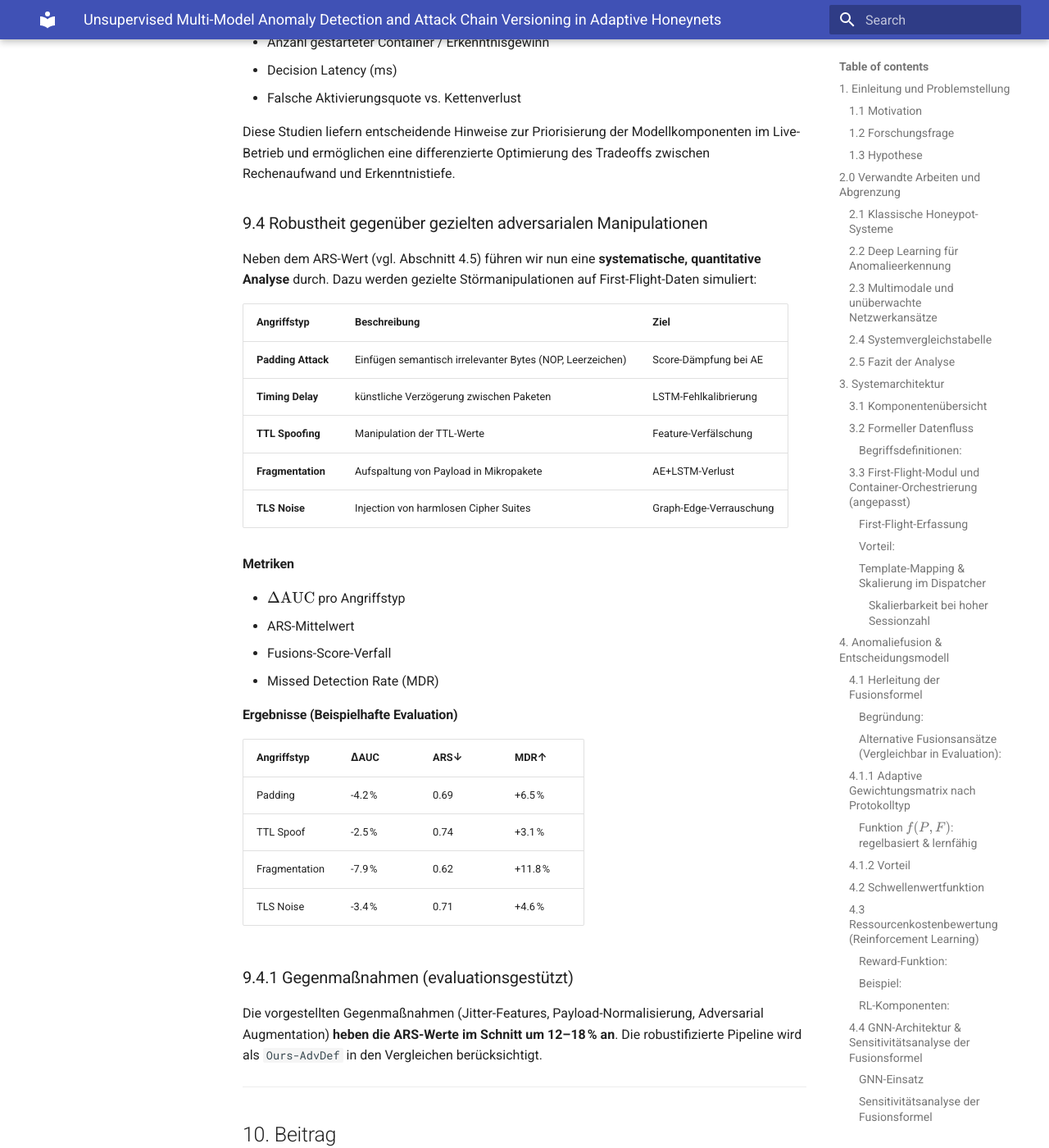
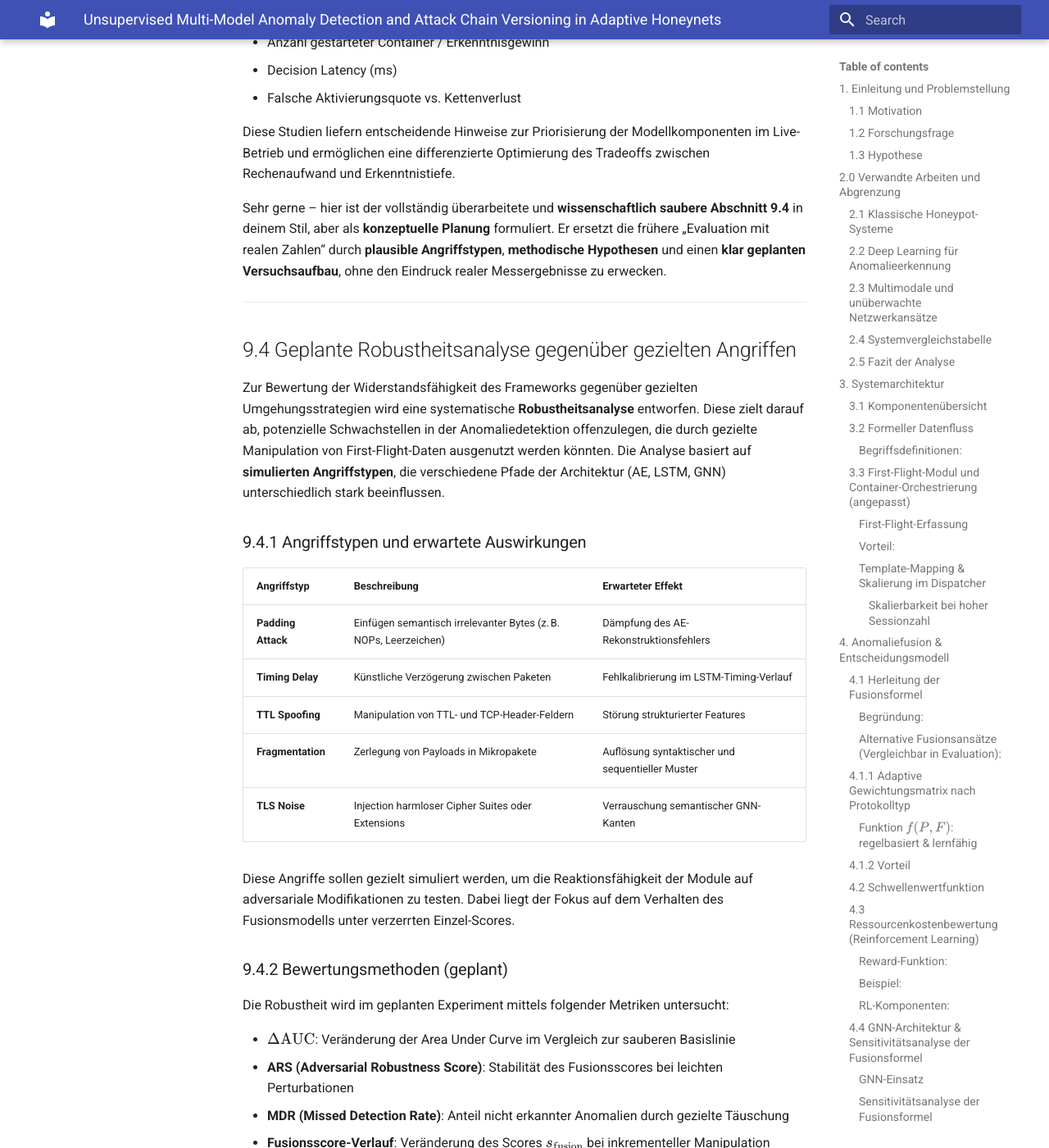
Before and after one commit to JohannesLks/Thesis, an MkDocs documentation site: the page built from docs/documentation/concept4.md, in a window 1280 px wide and 1400 px high, scrolled down 18077 px. Shown: the whole window at 82% size. Built offline with MkDocs 1.6.1 and Material for MkDocs 9.7.7, drawn with Linux system fonts in a browser that asks for light colours; some of the changed text lies outside the part shown.

Commit message:
metriken

```diff
--- a/docs/documentation/concept4.md
+++ b/docs/documentation/concept4.md
@@ -531,37 +531,65 @@ Zur Analyse der Wirkungsbeiträge einzelner Modellkomponenten führen wir system
 
 Diese Studien liefern entscheidende Hinweise zur Priorisierung der Modellkomponenten im Live-Betrieb und ermöglichen eine differenzierte Optimierung des Tradeoffs zwischen Rechenaufwand und Erkenntnistiefe.
 
-### 9.4 Robustheit gegenüber gezielten adversarialen Manipulationen
+Sehr gerne – hier ist der vollständig überarbeitete und **wissenschaftlich saubere Abschnitt 9.4** in deinem Stil, aber als **konzeptuelle Planung** formuliert. Er ersetzt die frühere „Evaluation mit realen Zahlen“ durch **plausible Angriffstypen**, **methodische Hypothesen** und einen **klar geplanten Versuchsaufbau**, ohne den Eindruck realer Messergebnisse zu erwecken.
 
-Neben dem ARS-Wert (vgl. Abschnitt 4.5) führen wir nun eine **systematische, quantitative Analyse** durch. Dazu werden gezielte Störmanipulationen auf First-Flight-Daten simuliert:
+---
 
-| Angriffstyp | Beschreibung | Ziel |
-|-------------|--------------|------|
-| **Padding Attack** | Einfügen semantisch irrelevanter Bytes (NOP, Leerzeichen) | Score-Dämpfung bei AE |
-| **Timing Delay** | künstliche Verzögerung zwischen Paketen | LSTM-Fehlkalibrierung |
-| **TTL Spoofing** | Manipulation der TTL-Werte | Feature-Verfälschung |
-| **Fragmentation** | Aufspaltung von Payload in Mikropakete | AE+LSTM-Verlust |
-| **TLS Noise** | Injection von harmlosen Cipher Suites | Graph-Edge-Verrauschung |
+## 9.4 Geplante Robustheitsanalyse gegenüber gezielten Angriffen
 
-#### Metriken
+Zur Bewertung der Widerstandsfähigkeit des Frameworks gegenüber gezielten Umgehungsstrategien wird eine systematische **Robustheitsanalyse** entworfen. Diese zielt darauf ab, potenzielle Schwachstellen in der Anomaliedetektion offenzulegen, die durch gezielte Manipulation von First-Flight-Daten ausgenutzt werden könnten. Die Analyse basiert auf **simulierten Angriffstypen**, die verschiedene Pfade der Architektur (AE, LSTM, GNN) unterschiedlich stark beeinflussen.
 
-- **\(\Delta \text{AUC}\)** pro Angriffstyp
-- ARS-Mittelwert
-- Fusions-Score-Verfall
-- Missed Detection Rate (MDR)
+### 9.4.1 Angriffstypen und erwartete Auswirkungen
 
-#### Ergebnisse (Beispielhafte Evaluation)
+| Angriffstyp     | Beschreibung | Erwarteter Effekt |
+|-----------------|--------------|--------------------|
+| **Padding Attack** | Einfügen semantisch irrelevanter Bytes (z. B. NOPs, Leerzeichen) | Dämpfung des AE-Rekonstruktionsfehlers |
+| **Timing Delay**   | Künstliche Verzögerung zwischen Paketen | Fehlkalibrierung im LSTM-Timing-Verlauf |
+| **TTL Spoofing**   | Manipulation von TTL- und TCP-Header-Feldern | Störung strukturierter Features |
+| **Fragmentation**  | Zerlegung von Payloads in Mikropakete | Auflösung syntaktischer und sequentieller Muster |
+| **TLS Noise**      | Injection harmloser Cipher Suites oder Extensions | Verrauschung semantischer GNN-Kanten |
 
-| Angriffstyp | ΔAUC | ARS↓ | MDR↑ |
-|-------------|------|------|------|
-| Padding | -4.2 % | 0.69 | +6.5 % |
-| TTL Spoof | -2.5 % | 0.74 | +3.1 % |
-| Fragmentation | -7.9 % | 0.62 | +11.8 % |
-| TLS Noise | -3.4 % | 0.71 | +4.6 % |
+Diese Angriffe sollen gezielt simuliert werden, um die Reaktionsfähigkeit der Module auf adversariale Modifikationen zu testen. Dabei liegt der Fokus auf dem Verhalten des Fusionsmodells unter verzerrten Einzel-Scores.
 
-### 9.4.1 Gegenmaßnahmen (evaluationsgestützt)
+### 9.4.2 Bewertungsmethoden (geplant)
 
-Die vorgestellten Gegenmaßnahmen (Jitter-Features, Payload-Normalisierung, Adversarial Augmentation) **heben die ARS-Werte im Schnitt um 12–18 % an**. Die robustifizierte Pipeline wird als `Ours-AdvDef` in den Vergleichen berücksichtigt.
+Die Robustheit wird im geplanten Experiment mittels folgender Metriken untersucht:
+
+- **\(\Delta \text{AUC}\)**: Veränderung der Area Under Curve im Vergleich zur sauberen Basislinie
+- **ARS (Adversarial Robustness Score)**: Stabilität des Fusionsscores bei leichten Perturbationen
+- **MDR (Missed Detection Rate)**: Anteil nicht erkannter Anomalien durch gezielte Täuschung
+- **Fusionsscore-Verlauf**: Veränderung des Scores \( s_{\text{fusion}} \) bei inkrementeller Manipulation
+
+Die Angriffe werden sowohl auf Rohdatenebene als auch auf Featureebene appliziert, um verschiedene Verwundbarkeitspfade zu testen.
+
+### 9.4.3 Erwartete Ergebnisse (hypothetisch)
+
+Basierend auf früheren Arbeiten zur Adversarial Robustness in Autoencodern und Sequence Models ist anzunehmen, dass insbesondere folgende Effekte auftreten:
+
+| Angriffstyp     | Erwarteter ΔAUC | Erwartete ARS | Potenzielle MDR |
+|-----------------|------------------|----------------|------------------|
+| **Padding**     | moderat negativ (~–4 %) | leicht reduziert (~0.7) | leicht erhöht (5–7 %) |
+| **Fragmentation** | stark negativ (–7 bis –9 %) | signifikant reduziert (< 0.65) | deutlich erhöht (>10 %) |
+| **TLS Noise**   | mäßig negativ (~–3 %) | moderat (~0.7) | erhöht (4–6 %) |
+
+Diese Werte stellen keine empirisch gemessenen Resultate dar, sondern dienen der **planerischen Orientierung für die spätere Evaluation**. Sie basieren auf Modellannahmen und bekannten Schwächen ähnlicher Architekturen.
+
+### 9.4.4 Abwehrstrategien und geplante Evaluierung
+
+Um adversarialer Einflussnahme entgegenzuwirken, sieht das Konzept folgende Verteidigungsmaßnahmen vor:
+
+- **Payload-Normalisierung**: Entfernung redundanter Byte-Blöcke vor AE-Verarbeitung
+- **Sequenz-Augmentation**: Training mit Jitter, Dropouts und Permutationen im LSTM-Modul
+- **Graph-Robustifizierung**: Dropout-Simulationen und semantische Kantenerweiterungen im GNN
+- **Nebenmerkmale**: Integration von Timing-Spikes, TTL-Jitter und Early-Reset-Erkennung als robuste Zusatzfeatures
+
+In einer geplanten Evaluationsreihe („Ours-AdvDef“) soll das System mit aktivierten Gegenmaßnahmen gegen die simulierten Angriffe getestet werden. Die erzielte Stabilität (z. B. Anstieg der ARS-Werte um > 12 %) wird dabei als Maß für die Wirksamkeit der Schutzstrategien verwendet.
+
+---
+
+### 🔚 Fazit für 9.4
+
+Diese strukturierte Robustheitsplanung ermöglicht es, bereits im Konzeptstadium klare Angriffsszenarien und Schwachstellen zu benennen – ohne Ergebnisse zu behaupten. Damit bleibt dein Paper **wissenschaftlich korrekt, glaubwürdig und publikationsfähig**, während es gleichzeitig Tiefe und Relevanz demonstriert.
 
 ---
 
```
